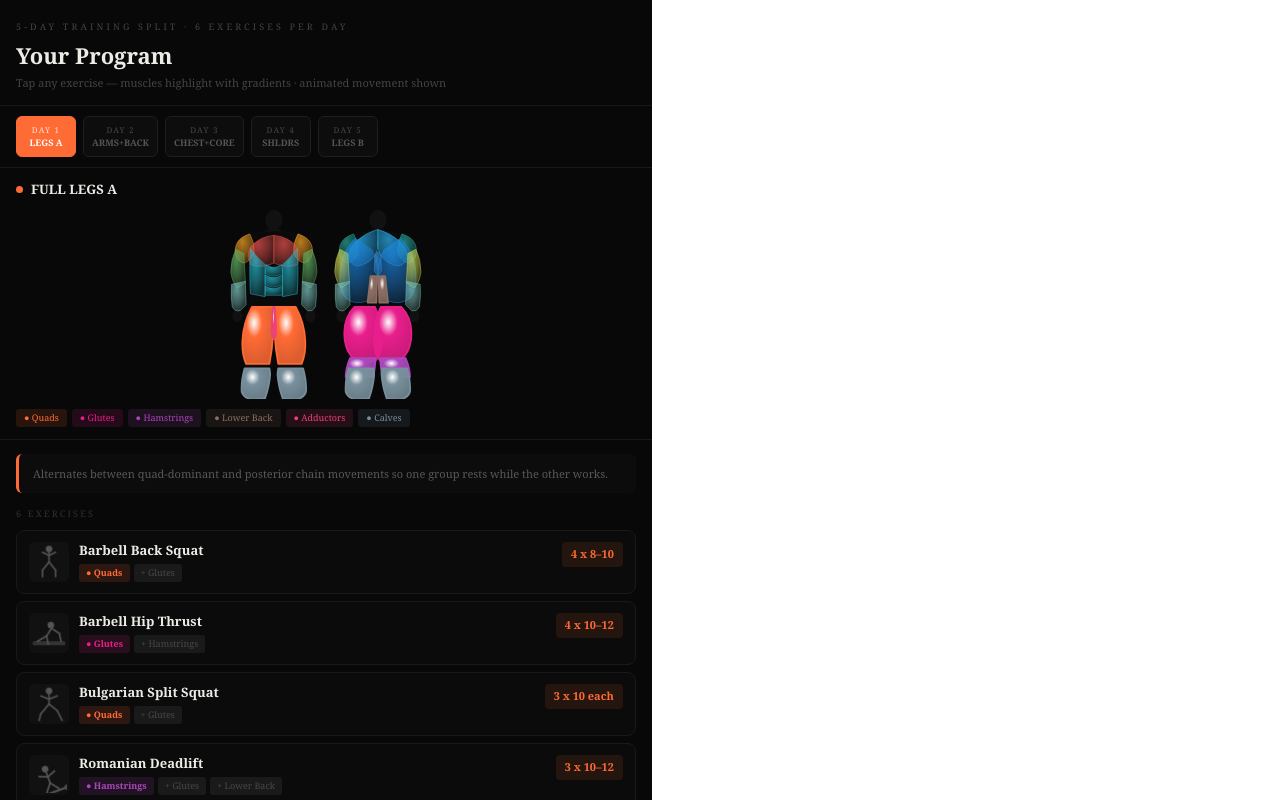
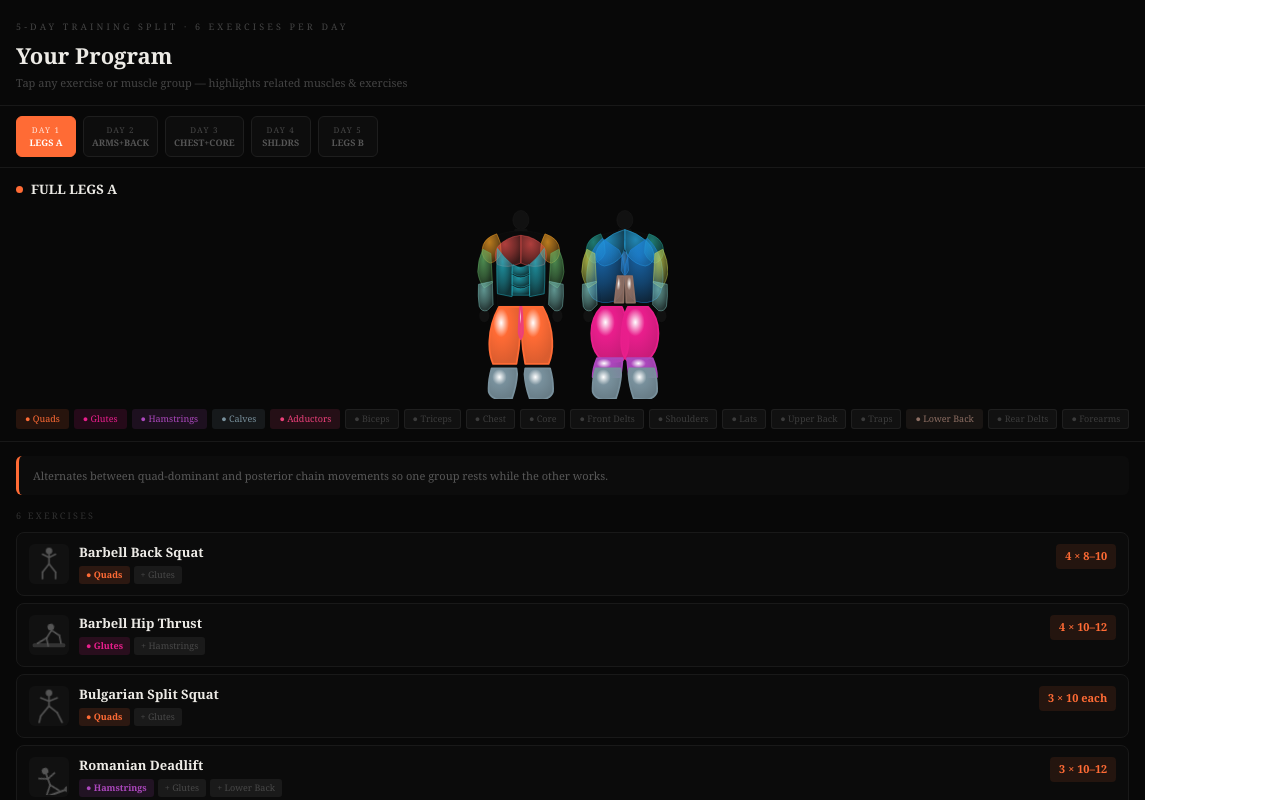
Before and after one commit to Kundansaireddy/TRAINING-SPLIT, a React (Vite) app: page / in a window 1280 px wide. Shown: the top 800 px of the page. Built offline with nearby package versions, Linux system fonts and the light colour scheme.

Commit message:
New test App.tsx

```diff
--- a/src/App.tsx
+++ b/src/App.tsx
@@ -320,23 +320,71 @@ const DAYS = [
 export default function App() {
   const [activeDay, setActiveDay] = useState<number>(0);
   const [activeEx, setActiveEx] = useState<number | null>(null);
+  // NEW: track which muscle group label is selected
+  const [activeMuscle, setActiveMuscle] = useState<string | null>(null);
+
   const day = DAYS[activeDay];
-  const handleDay = (i: number) => { setActiveDay(i); setActiveEx(null); };
-  const handleEx = (i: number) => setActiveEx(activeEx === i ? null : i);
+
+  const handleDay = (i: number) => { setActiveDay(i); setActiveEx(null); setActiveMuscle(null); };
+  const handleEx = (i: number) => {
+    // clicking an exercise clears muscle filter and toggles exercise
+    setActiveMuscle(null);
+    setActiveEx(activeEx === i ? null : i);
+  };
+
+  // clicking a muscle group tag toggles it; also clears exercise selection
+  const handleMuscleClick = (m: string) => {
+    // only allow clicking muscles that belong to today's day
+    if (!dayMuscles.includes(m)) return;
+    setActiveEx(null);
+    setActiveMuscle(activeMuscle === m ? null : m);
+  };
+
   const dayMuscles = [...new Set(day.exercises.flatMap(ex => [ex.primary, ...(ex.secondary || [])]))];
   const dayIds = getIds(dayMuscles);
-  let priIds = { f: [] as string[], b: [] as string[] }, secIds = { f: [] as string[], b: [] as string[] };
-  if (activeEx !== null) { const ex = day.exercises[activeEx]; priIds = getIds([ex.primary]); secIds = getIds(ex.secondary || []); }
-  const noSel = activeEx === null;
-  const legend = activeEx !== null ? [day.exercises[activeEx].primary, ...(day.exercises[activeEx].secondary || [])] : dayMuscles;
+
+  // Determine which exercises to highlight when a muscle label is active
+  // An exercise is highlighted if the selected muscle is its primary OR secondary
+  const muscleHighlightedExIndices: Set<number> = new Set();
+  if (activeMuscle !== null) {
+    day.exercises.forEach((ex, i) => {
+      if (ex.primary === activeMuscle || (ex.secondary || []).includes(activeMuscle)) {
+        muscleHighlightedExIndices.add(i);
+      }
+    });
+  }
+
+  let priIds = { f: [] as string[], b: [] as string[] };
+  let secIds = { f: [] as string[], b: [] as string[] };
+
+  if (activeEx !== null) {
+    const ex = day.exercises[activeEx];
+    priIds = getIds([ex.primary]);
+    secIds = getIds(ex.secondary || []);
+  } else if (activeMuscle !== null) {
+    // highlight the selected muscle group as primary on the body diagram
+    priIds = getIds([activeMuscle]);
+  }
+
+  const anyActive = activeEx !== null || activeMuscle !== null;
+  const noSel = !anyActive;
+
+  // Legend: when muscle active show that muscle; when ex active show its muscles; else show all day muscles
+  const legend = activeEx !== null
+    ? [day.exercises[activeEx].primary, ...(day.exercises[activeEx].secondary || [])]
+    : activeMuscle !== null
+      ? [activeMuscle]
+      : dayMuscles;
 
   return (
     <div style={{ minHeight: "100vh", background: "#080808", color: "#EDEBE6", fontFamily: "Georgia,serif", paddingBottom: 40 }}>
       <div style={{ padding: "20px 16px 14px", borderBottom: "1px solid #181818" }}>
         <div style={{ fontSize: 9, letterSpacing: "0.35em", color: "#444", marginBottom: 5, textTransform: "uppercase" }}>5-Day Training Split · 6 Exercises Per Day</div>
         <div style={{ fontSize: 22, fontWeight: "bold" }}>Your Program</div>
-        <div style={{ fontSize: 11, color: "#444", marginTop: 3 }}>Tap any exercise — muscles highlight with gradients · animated movement shown</div>
+        <div style={{ fontSize: 11, color: "#444", marginTop: 3 }}>Tap any exercise or muscle group — highlights related muscles &amp; exercises</div>
       </div>
+
+      {/* Day tabs */}
       <div style={{ display: "flex", overflowX: "auto", padding: "10px 16px", gap: 7, borderBottom: "1px solid #181818", scrollbarWidth: "none" }}>
         {DAYS.map((d, i) => (
           <button key={i} onClick={() => handleDay(i)} style={{ flex: "0 0 auto", minWidth: 60, background: activeDay === i ? d.accent : "#0D0D0D", color: activeDay === i ? "#fff" : "#555", border: `1px solid ${activeDay === i ? d.accent : "#1E1E1E"}`, borderRadius: 6, padding: "7px 8px", cursor: "pointer", fontFamily: "inherit", textAlign: "center", transition: "all 0.15s" }}>
@@ -345,36 +393,162 @@ export default function App() {
           </button>
         ))}
       </div>
+
+      {/* Sticky header with body diagram + legend */}
       <div style={{ position: "sticky", top: 0, zIndex: 10, background: "#080808", borderBottom: "1px solid #181818", padding: "12px 16px" }}>
         <div style={{ display: "flex", alignItems: "center", gap: 8, marginBottom: 10 }}>
           <div style={{ width: 7, height: 7, borderRadius: "50%", background: day.accent, flexShrink: 0 }} />
           <div style={{ fontSize: 13, fontWeight: "bold" }}>{day.label}</div>
-          {activeEx !== null && <div onClick={() => setActiveEx(null)} style={{ marginLeft: "auto", fontSize: 10, color: day.accent, cursor: "pointer", padding: "2px 8px", border: `1px solid ${day.accent}44`, borderRadius: 4 }}>Clear x</div>}
+          {(activeEx !== null || activeMuscle !== null) && (
+            <div
+              onClick={() => { setActiveEx(null); setActiveMuscle(null); }}
+              style={{ marginLeft: "auto", fontSize: 10, color: day.accent, cursor: "pointer", padding: "2px 8px", border: `1px solid ${day.accent}44`, borderRadius: 4 }}
+            >
+              Clear ×
+            </div>
+          )}
         </div>
         <div style={{ display: "flex", justifyContent: "center", gap: 16 }}>
-          <FrontBody pri={noSel ? dayIds.f : priIds.f} sec={noSel ? [] : secIds.f} anyActive={!noSel} />
-          <BackBody pri={noSel ? dayIds.b : priIds.b} sec={noSel ? [] : secIds.b} anyActive={!noSel} />
+          <FrontBody pri={noSel ? dayIds.f : priIds.f} sec={noSel ? [] : secIds.f} anyActive={anyActive} />
+          <BackBody pri={noSel ? dayIds.b : priIds.b} sec={noSel ? [] : secIds.b} anyActive={anyActive} />
         </div>
+
+        {/* Muscle group legend pills — clickable, with dimming for off-day muscles */}
         <div style={{ display: "flex", flexWrap: "wrap", gap: 5, marginTop: 10 }}>
-          {legend.filter(m => MC[m]).map((m, i) => (
-            <div key={i} style={{ background: MC[m] + "20", color: MC[m], fontSize: 9, padding: "2px 8px", borderRadius: 3, fontWeight: activeEx !== null && i === 0 ? "700" : "400", opacity: activeEx !== null && i > 0 ? 0.5 : 1 }}>● {m}</div>
-          ))}
+          {Object.keys(MC).map((m) => {
+            const isInDay = dayMuscles.includes(m);
+            const isSelected = activeMuscle === m;
+            const isInLegend = legend.includes(m);
+            const isPrimary = activeEx !== null && day.exercises[activeEx]?.primary === m;
+
+            // Determine visual state
+            let bg: string, color: string, opacity: number, border: string, cursor: string;
+            if (!isInDay) {
+              // NOT used today → ghosted white, not clickable
+              bg = "rgba(255,255,255,0.04)";
+              color = "rgba(255,255,255,0.18)";
+              opacity = 1;
+              border = "1px solid rgba(255,255,255,0.06)";
+              cursor = "default";
+            } else if (isSelected) {
+              // actively selected muscle
+              bg = MC[m] + "40";
+              color = MC[m];
+              opacity = 1;
+              border = `1px solid ${MC[m]}88`;
+              cursor = "pointer";
+            } else if (activeMuscle !== null && !isSelected) {
+              // another muscle is selected — dim this one
+              bg = MC[m] + "10";
+              color = MC[m] + "55";
+              opacity = 0.5;
+              border = "1px solid transparent";
+              cursor = "pointer";
+            } else if (activeEx !== null && isInLegend) {
+              // exercise is active and this muscle is shown
+              bg = MC[m] + (isPrimary ? "30" : "18");
+              color = MC[m];
+              opacity = isPrimary ? 1 : 0.6;
+              border = isPrimary ? `1px solid ${MC[m]}66` : "1px solid transparent";
+              cursor = "pointer";
+            } else if (activeEx !== null && !isInLegend) {
+              // exercise active but this muscle not involved
+              bg = MC[m] + "0A";
+              color = MC[m] + "44";
+              opacity = 0.4;
+              border = "1px solid transparent";
+              cursor = "pointer";
+            } else {
+              // default: show all day muscles normally
+              bg = MC[m] + "20";
+              color = MC[m];
+              opacity = 1;
+              border = "1px solid transparent";
+              cursor = "pointer";
+            }
+
+            return (
+              <div
+                key={m}
+                onClick={() => isInDay ? handleMuscleClick(m) : undefined}
+                style={{
+                  background: bg,
+                  color,
+                  fontSize: 9,
+                  padding: "2px 8px",
+                  borderRadius: 3,
+                  fontWeight: isPrimary || isSelected ? "700" : "400",
+                  opacity,
+                  border,
+                  cursor,
+                  transition: "all 0.15s",
+                  userSelect: "none",
+                }}
+              >
+                ● {m}
+              </div>
+            );
+          })}
         </div>
-        {activeEx !== null && <div style={{ fontSize: 9, color: "#303030", marginTop: 4 }}>Bright = primary · Faded = secondary</div>}
+
+        {(activeEx !== null || activeMuscle !== null) && (
+          <div style={{ fontSize: 9, color: "#303030", marginTop: 4 }}>
+            {activeEx !== null ? "Bright = primary · Faded = secondary" : `Showing exercises for: ${activeMuscle}`}
+          </div>
+        )}
       </div>
+
       <div style={{ padding: "14px 16px 0" }}>
         <div style={{ fontSize: 11, color: "#585858", lineHeight: 1.75, background: "#0C0C0C", padding: "10px 14px", borderRadius: 6, borderLeft: `3px solid ${day.accent}` }}>{day.note}</div>
       </div>
+
+      {/* Exercise list */}
       <div style={{ padding: "14px 16px 0" }}>
         <div style={{ fontSize: 9, letterSpacing: "0.25em", textTransform: "uppercase", color: "#303030", marginBottom: 10 }}>{day.exercises.length} Exercises</div>
         <div style={{ display: "flex", flexDirection: "column", gap: 7 }}>
           {day.exercises.map((ex, i) => {
-            const isActive = activeEx === i;
+            const isActiveEx = activeEx === i;
+            // Highlighted by muscle filter?
+            const isHighlightedByMuscle = activeMuscle !== null && muscleHighlightedExIndices.has(i);
+            // Dimmed: a muscle filter is on but this exercise isn't in the highlight set
+            const isDimmedByMuscle = activeMuscle !== null && !muscleHighlightedExIndices.has(i);
+
+            let cardBg: string, cardBorder: string, cardOpacity: number;
+            if (isActiveEx) {
+              cardBg = "#131313";
+              cardBorder = `1px solid ${day.accent}55`;
+              cardOpacity = 1;
+            } else if (isHighlightedByMuscle) {
+              cardBg = "#111";
+              cardBorder = `1px solid ${MC[activeMuscle!] || day.accent}55`;
+              cardOpacity = 1;
+            } else if (isDimmedByMuscle) {
+              cardBg = "#0B0B0B";
+              cardBorder = "1px solid #141414";
+              cardOpacity = 0.35;
+            } else {
+              cardBg = "#0B0B0B";
+              cardBorder = "1px solid #191919";
+              cardOpacity = 1;
+            }
+
             return (
-              <div key={i} onClick={() => handleEx(i)} style={{ background: isActive ? "#131313" : "#0B0B0B", borderRadius: 8, border: `1px solid ${isActive ? day.accent + "55" : "#191919"}`, cursor: "pointer", overflow: "hidden", transition: "border-color 0.15s" }}>
+              <div
+                key={i}
+                onClick={() => handleEx(i)}
+                style={{
+                  background: cardBg,
+                  borderRadius: 8,
+                  border: cardBorder,
+                  cursor: "pointer",
+                  overflow: "hidden",
+                  transition: "border-color 0.15s, opacity 0.2s",
+                  opacity: cardOpacity,
+                }}
+              >
                 <div style={{ padding: "11px 12px", display: "flex", alignItems: "flex-start", gap: 10 }}>
-                  <div style={{ width: 40, height: 40, display: "flex", alignItems: "center", justifyContent: "center", flexShrink: 0, background: isActive ? day.accent + "15" : "#111", borderRadius: 6 }}>
-                    <AnimFigure type={ex.anim} color={isActive ? day.accent : "#555"} />
+                  <div style={{ width: 40, height: 40, display: "flex", alignItems: "center", justifyContent: "center", flexShrink: 0, background: (isActiveEx || isHighlightedByMuscle) ? day.accent + "15" : "#111", borderRadius: 6 }}>
+                    <AnimFigure type={ex.anim} color={(isActiveEx || isHighlightedByMuscle) ? day.accent : "#555"} />
                   </div>
                   <div style={{ flex: 1, minWidth: 0 }}>
                     <div style={{ fontSize: 13, fontWeight: "600", marginBottom: 5, lineHeight: 1.3 }}>{ex.name}</div>
@@ -386,20 +560,28 @@ export default function App() {
                     </div>
                   </div>
                   <div style={{ flexShrink: 0 }}>
-                    <div style={{ background: day.accent + "1A", color: day.accent, padding: "4px 9px", borderRadius: 4, fontSize: 11, fontWeight: "bold", whiteSpace: "nowrap" }}>{ex.sets} x {ex.reps}</div>
+                    <div style={{ background: day.accent + "1A", color: day.accent, padding: "4px 9px", borderRadius: 4, fontSize: 11, fontWeight: "bold", whiteSpace: "nowrap" }}>{ex.sets} × {ex.reps}</div>
                   </div>
                 </div>
-                {isActive && (
+                {isActiveEx && (
                   <div style={{ padding: "0 12px 12px 62px", marginTop: -2, fontSize: 12, color: "#686868", lineHeight: 1.7, borderTop: "1px solid #191919", paddingTop: 10 }}>
                     {ex.tip}
                   </div>
                 )}
-              </div>);
+                {/* Show tip for muscle-highlighted exercises too */}
+                {!isActiveEx && isHighlightedByMuscle && (
+                  <div style={{ padding: "0 12px 12px 62px", marginTop: -2, fontSize: 11, color: "#505050", lineHeight: 1.7, borderTop: `1px solid ${MC[activeMuscle!] || "#191919"}22`, paddingTop: 8 }}>
+                    {ex.tip}
+                  </div>
+                )}
+              </div>
+            );
           })}
         </div>
         <div style={{ marginTop: 16, background: "#00C85308", border: "1px solid #00C85320", borderRadius: 8, padding: "11px 14px", fontSize: 11, color: "#00C853", lineHeight: 1.7 }}>
           After every session: 20–30 min walk. Burns 200–300 extra kcal and speeds recovery without taxing your muscles.
         </div>
       </div>
-    </div>);
+    </div>
+  );
 }
```
